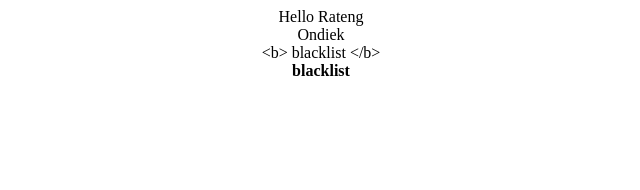
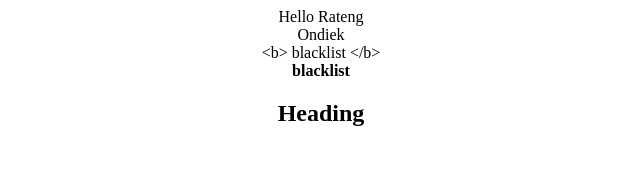
Before and after one commit to PeterOsoo/vue-js, a Vue app: page / in a window 1280 px wide. Shown: the top 190 px of the page, without its empty margins (319-959 px from the left). Built offline with nearby package versions, Linux system fonts and the light colour scheme.

Commit message:
Binding to Attributes

```diff
--- a/src/App.vue
+++ b/src/App.vue
@@ -1,8 +1,11 @@
 <template>
   <div>{{greet}} {{name}}</div>
   <div v-text="channel"></div>
+
   <div v-text="detail"></div>
   <div v-html="detail"></div>
+
+  <h2 v-bind:id="headingId">Heading</h2>
 </template>
 
 <script>
@@ -14,7 +17,8 @@ export default {
       greet: "Hello",
       name: "Rateng",
       channel: "Ondiek",
-      detail: "<b> blacklist </b>"
+      detail: "<b> blacklist </b>",
+      headingId: "Heading"
     }
   }
 }
```
